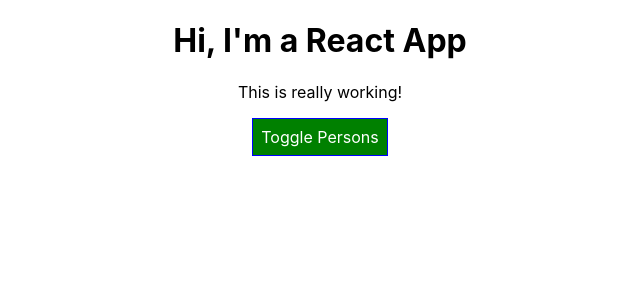
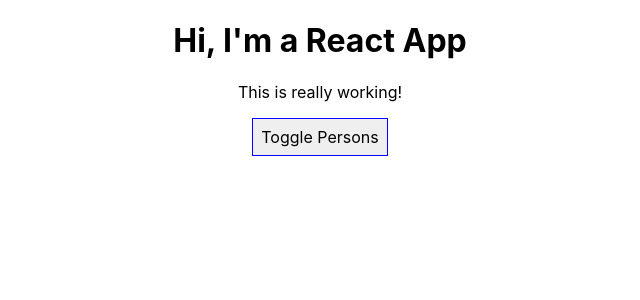
Before and after one commit to aeonincode/ReactCompleteGuide, a React (Create React App) app: page / in a window 1280 px wide. Shown: the top 300 px of the page, without its empty margins (320-960 px from the left). Built offline with nearby package versions, Linux system fonts and the light colour scheme.

Commit message:
more on styled components

```diff
--- a/src/App.js
+++ b/src/App.js
@@ -1,7 +1,22 @@
 import React, { Component } from 'react';
+import styled from 'styled-components';
+
 import './App.css';
+import Person from './Person/Person';
 
-import Person from './Person/Person';
+const StyledButton = styled.button`
+  background-color: 'green';
+  color: 'white';
+  font: inherit;
+  border: 1px solid blue;
+  padding: 8px;
+  cursor: 'pointer';
+
+  &:hover {
+    background-color: lightgreen;
+    color: black;
+  }
+`;
 
 class App extends Component {
   state = {
@@ -113,9 +128,9 @@
       <div className='App'>
         <h1>Hi, I'm a React App</h1>
         <p className={classes.join(' ')}>This is really working!</p>
-        <button style={style} onClick={this.togglePersonsHandler}>
+        <StyledButton onClick={this.togglePersonsHandler}>
           Toggle Persons
-        </button>
+        </StyledButton>
         {persons}
       </div>
     );
--- a/src/Person/Person.js
+++ b/src/Person/Person.js
@@ -16,11 +16,11 @@
 `;
 
 const person = (props) => {
-  const style = {
-    '@media (min-width: 500px)': {
-      width: '450px',
-    },
-  };
+  // const style = {
+  //   '@media (min-width: 500px)': {
+  //     width: '450px',
+  //   },
+  // };
   return (
     // <div className='Person' style={style}>
     <StyledDiv>
```
